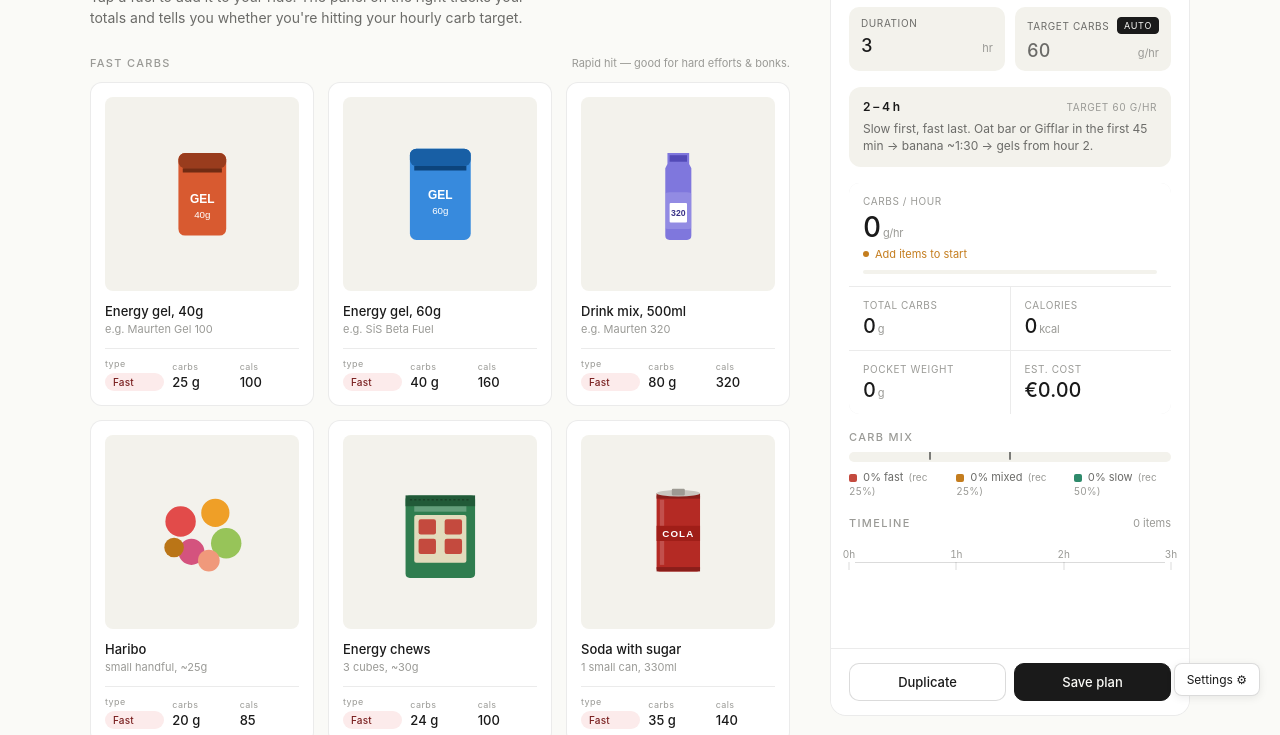
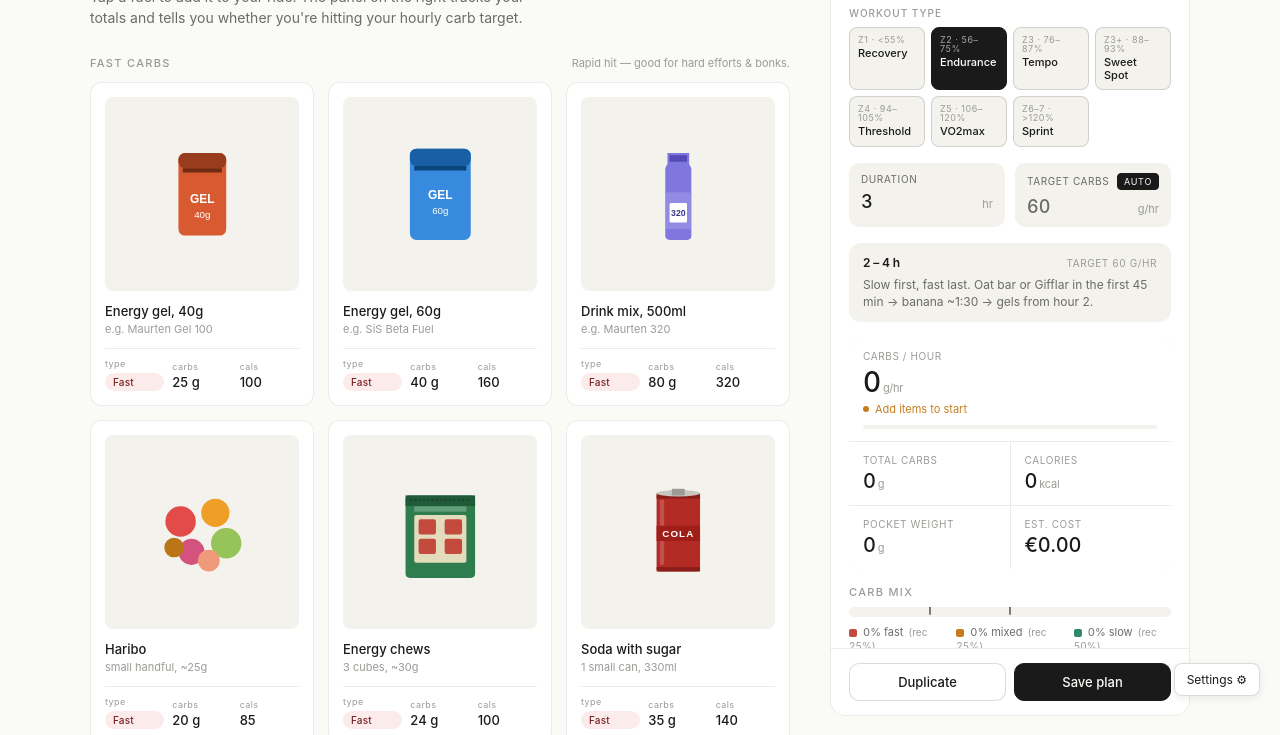
Before and after one commit to GusK100/bike-fuel-planner, a website built with Vite: page index.html in a window 1280 px wide. Shown: the part 84-819 px from the top of the page. Built offline with nearby package versions, Linux system fonts and the light colour scheme.

Commit message:
add workout type selector to plan panel

```diff
--- a/index.html
+++ b/index.html
@@ -53,6 +53,9 @@
         </div>
         <button class="clear" id="clear-btn" title="Clear all selections">Clear</button>
       </div>
+
+      <div class="wt-label">Workout type</div>
+      <div id="wt-selector" class="wt-selector"></div>
 
       <div class="inputs">
         <div class="input-cell">
--- a/src/main.js
+++ b/src/main.js
@@ -61,6 +61,17 @@ function wireTweaks() {
     document.getElementById('tweaks').classList.toggle('is-open');
   });
 }
+
+/* ============ WORKOUT TYPES ============ */
+const WORKOUT_TYPES = [
+  { id: 'recovery',  name: 'Recovery',   zone: 'Z1',   pct: '<55%',     carbs: [0,  20],  mid: 10, tip: 'Active recovery — water only is fine. Promotes blood flow without adding training stress.' },
+  { id: 'endurance', name: 'Endurance',  zone: 'Z2',   pct: '56–75%',   carbs: null,      mid: null, tip: 'Fat-burning base work. Target carbs scale with ride length — see duration below.' },
+  { id: 'tempo',     name: 'Tempo',      zone: 'Z3',   pct: '76–87%',   carbs: [60, 60],  mid: 60, tip: 'Burns more glycogen than it feels. Don\'t skimp — muscular endurance work is carb-hungry.' },
+  { id: 'sweetspot', name: 'Sweet Spot', zone: 'Z3+',  pct: '88–93%',   carbs: [60, 80],  mid: 70, tip: '90% of threshold benefit, 70% of the fatigue. Front-load a gel before your first interval.' },
+  { id: 'threshold', name: 'Threshold',  zone: 'Z4',   pct: '94–105%',  carbs: [80, 90],  mid: 85, tip: 'Heavily glycolytic — under-fuelling kills the session. Pre-load a gel 15 min before starting.' },
+  { id: 'vo2max',    name: 'VO2max',     zone: 'Z5',   pct: '106–120%', carbs: [80, 100], mid: 90, tip: 'Carb-load the day before. A carb-rich breakfast 3 hours prior is critical — empty tank = aborted session.' },
+  { id: 'sprint',    name: 'Sprint',     zone: 'Z6–7', pct: '>120%',    carbs: [60, 80],  mid: 70, tip: 'Pre-loaded carbs and caffeine matter more than in-session intake. Efforts are too short to absorb much.' },
+];
 
 /* ============ DATA ============ */
 const FUELS = [
@@ -197,6 +208,7 @@ const state = {
   duration: 3,
   target: 70,
   autoTarget: true,
+  workoutType: 'endurance',
   qty: {},
   customTimes: {},
 };
@@ -223,6 +235,25 @@ function getSaved() {
 
 function setSaved(list) {
   try { localStorage.setItem(SAVED_KEY, JSON.stringify(list)); } catch (e) {}
+}
+
+/* ============ RENDER: workout selector ============ */
+function renderWorkoutSelector() {
+  const container = document.getElementById('wt-selector');
+  container.innerHTML = WORKOUT_TYPES.map(wt => `
+    <button class="wt-btn${state.workoutType === wt.id ? ' is-active' : ''}" data-id="${wt.id}">
+      <span class="wt-zone">${wt.zone} · ${wt.pct}</span>
+      <span class="wt-name">${wt.name}</span>
+    </button>`).join('');
+  container.querySelectorAll('.wt-btn').forEach(btn => {
+    btn.addEventListener('click', () => {
+      state.workoutType = btn.dataset.id;
+      state.autoTarget = true;
+      saveState();
+      renderWorkoutSelector();
+      render();
+    });
+  });
 }
 
 /* ============ RENDER: cards ============ */
@@ -339,20 +370,29 @@ function render() {
   const dur = Math.max(0.5, Number(state.duration) || 0.5);
   const band = bandFor(dur);
 
-  if (state.autoTarget) {
-    state.target = band.mid;
+  const wt = WORKOUT_TYPES.find(w => w.id === state.workoutType);
+  const useWt = wt && wt.id !== 'endurance';
+
+  const activeMid    = useWt ? wt.mid    : band.mid;
+  const activeTarget = useWt ? wt.carbs  : band.target;
+  const activeTip    = useWt ? wt.tip    : band.tip;
+  const activeName   = useWt ? `${wt.name} · ${wt.zone}` : band.name;
+
+  if (state.autoTarget && activeMid !== null) {
+    state.target = activeMid;
     const targetEl = document.getElementById('target');
-    if (targetEl && document.activeElement !== targetEl) targetEl.value = band.mid;
+    if (targetEl && document.activeElement !== targetEl) targetEl.value = activeMid;
   }
 
   const cph = t.carbs / dur;
 
-  document.getElementById('coach-band').textContent = band.name;
-  const tgtLabel = band.target[0] === band.target[1]
-    ? (band.target[0] === 0 ? '0 g/hr' : `${band.target[0]} g/hr`)
-    : `${band.target[0]}–${band.target[1]} g/hr`;
+  document.getElementById('coach-band').textContent = activeName;
+  const [cLo, cHi] = activeTarget || [0, 0];
+  const tgtLabel = cLo === cHi
+    ? (cLo === 0 ? '0 g/hr' : `${cLo} g/hr`)
+    : `${cLo}–${cHi} g/hr`;
   document.getElementById('coach-target-range').textContent = 'Target ' + tgtLabel;
-  document.getElementById('coach-tip').textContent = band.tip;
+  document.getElementById('coach-tip').textContent = activeTip;
 
   const autoBtn = document.getElementById('auto-target');
   if (autoBtn) autoBtn.setAttribute('aria-pressed', state.autoTarget ? 'true' : 'false');
@@ -373,7 +413,7 @@ function render() {
   bar.classList.remove('warn', 'bad');
   hint.classList.remove('good', 'warn', 'bad');
 
-  const [lo, hi] = band.target;
+  const [lo, hi] = activeTarget || [0, 0];
 
   if (t.count === 0) {
     bar.style.width = '0%';
@@ -414,7 +454,7 @@ function render() {
   document.getElementById('leg-slow').textContent  = Math.round(aSlow)  + '%';
   document.getElementById('mix-meta').textContent  = totalC ? `${Math.round(t.carbs)} g total` : '';
 
-  const rec = band.mix;
+  const rec = useWt ? { fast: 0, mixed: 0, slow: 0 } : band.mix;
   const recTotal = rec.fast + rec.mixed + rec.slow;
   const recEl = document.getElementById('mix-rec');
   if (recTotal > 0) {
@@ -653,6 +693,7 @@ function toast(msg) {
 
 /* ============ INIT ============ */
 loadState();
+renderWorkoutSelector();
 renderGrids();
 wireTweaks();
 applyTweaks();
--- a/src/style.css
+++ b/src/style.css
@@ -762,6 +762,55 @@ body.icons-white .icon-wrap { background: #fff; border: 0.5px solid var(--border
 /* Cost hidden */
 body.cost-off .readout.cost-readout { display: none; }
 
+/* Workout type selector */
+.wt-label {
+  font-size: 10px;
+  color: var(--text-faint);
+  text-transform: uppercase;
+  letter-spacing: 0.1em;
+  font-weight: 500;
+  margin-bottom: 8px;
+}
+.wt-selector {
+  display: grid;
+  grid-template-columns: repeat(4, 1fr);
+  gap: 6px;
+  margin-bottom: 16px;
+}
+.wt-btn {
+  display: flex;
+  flex-direction: column;
+  align-items: flex-start;
+  padding: 7px 8px;
+  border-radius: 8px;
+  border: 0.5px solid var(--border-strong);
+  background: var(--panel);
+  cursor: pointer;
+  transition: background .15s ease, border-color .15s ease;
+  text-align: left;
+}
+.wt-btn:hover { background: var(--card); }
+.wt-zone {
+  font-size: 9px;
+  color: var(--text-faint);
+  letter-spacing: 0.06em;
+  text-transform: uppercase;
+  margin-bottom: 3px;
+  line-height: 1;
+}
+.wt-name {
+  font-size: 11px;
+  font-weight: 500;
+  color: var(--text);
+  line-height: 1.2;
+}
+.wt-btn.is-active {
+  background: var(--accent);
+  border-color: var(--accent);
+}
+.wt-btn.is-active .wt-zone { color: rgba(255,255,255,0.6); }
+.wt-btn.is-active .wt-name { color: #fff; }
+
 /* Auto-target toggle */
 .auto-toggle {
   font-size: 9px;
```
